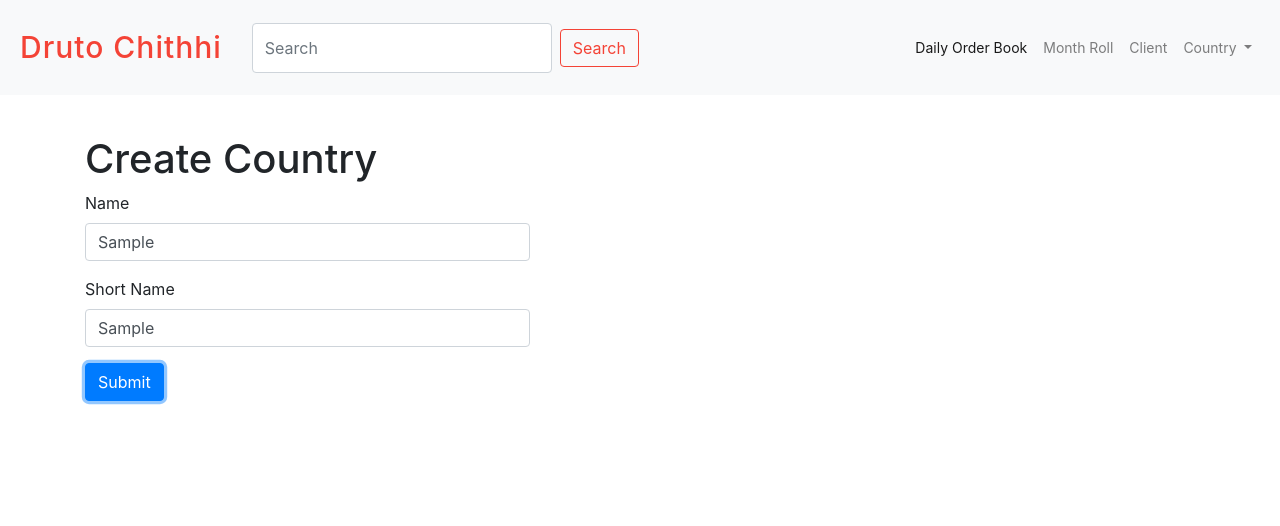
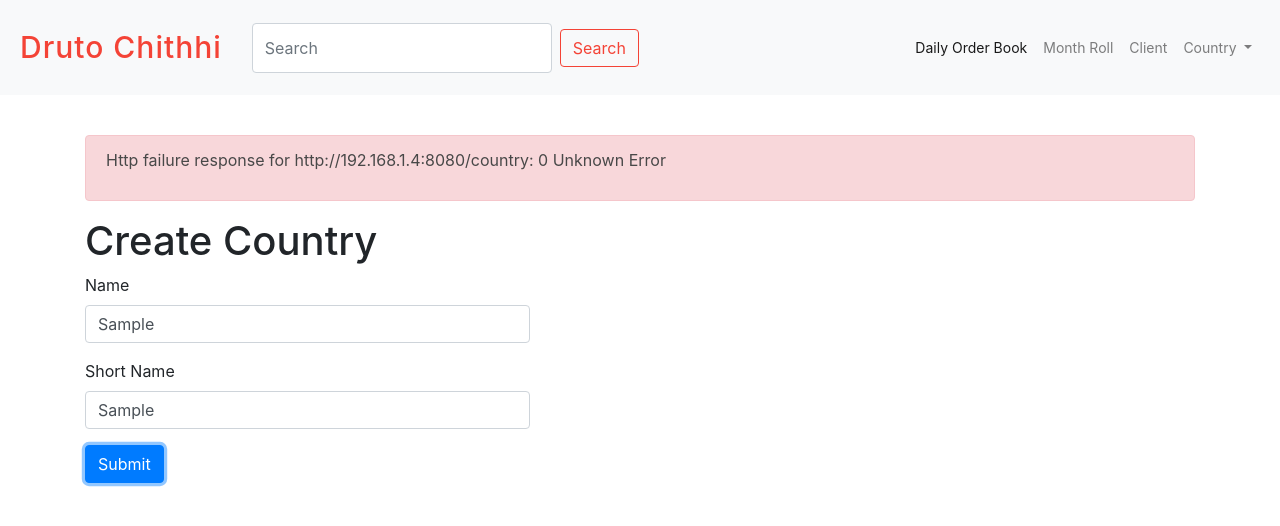
Before and after one commit to paawak/sandbox, an Angular app in the folder clojure/druto-chithhi/druto-chithhi-ui/: page /country/new in a window 1280 px wide. Both pictures are taken after typing "Sample", "Sample" into the empty fields and a click on the button "Submit". Shown: the top 526 px of the page. Built offline with nearby package versions, Linux system fonts and the light colour scheme; no server answers.

Commit message:
displaying error message

```diff
--- a/clojure/druto-chithhi/druto-chithhi-ui/src/app/country/country-create/country-create.component.html
+++ b/clojure/druto-chithhi/druto-chithhi-ui/src/app/country/country-create/country-create.component.html
@@ -1,4 +1,9 @@
 <section id="newCountry">
+  <div *ngIf="httpErrorMessage" class="alert alert-danger" role="alert">
+    <p>
+      {{httpErrorMessage}}
+    </p>
+  </div>
   <div class="form-group">
     <div class="row">
       <div class="col-md-5">
@@ -11,6 +16,7 @@
                    id="name"
                    name="name"
                    [(ngModel)]="newCountry.name"
+                   required
                    >
           </div>
 
@@ -20,7 +26,9 @@
                    class="form-control"
                    id="shortname"
                    name="shortname"
-                   [(ngModel)]="newCountry.shortname">
+                   [(ngModel)]="newCountry.shortname"
+                   required
+                   >
           </div>
 
           <button type="button" class="btn btn-primary" (click)="createNewCountry()" >Submit</button>
--- a/clojure/druto-chithhi/druto-chithhi-ui/src/app/country/country-create/country-create.component.ts
+++ b/clojure/druto-chithhi/druto-chithhi-ui/src/app/country/country-create/country-create.component.ts
@@ -1,7 +1,7 @@
 import { Component, OnInit } from '@angular/core';
+import { HttpErrorResponse } from '@angular/common/http';
 
 import { Country } from '../country.model';
-
 import { CountryService } from '../country.service';
 
 @Component({
@@ -11,12 +11,14 @@ import { CountryService } from '../country.service';
 })
 export class CountryCreateComponent implements OnInit {
 
-  private newCountry: Country;
+  newCountry: Country;
+  httpErrorMessage: string = null;
 
   constructor(private countryService: CountryService) { }
 
   ngOnInit() {
     this.newCountry = new Country();
+    this.httpErrorMessage = null;
   }
 
   public createNewCountry() {
@@ -25,8 +27,9 @@ export class CountryCreateComponent implements OnInit {
       (data) => {
         console.log('Data: ' + data);
       },
-      (error) => {
-        console.error(error);
+      (errorResponse: HttpErrorResponse) => {
+        this.httpErrorMessage = errorResponse.message;
+        console.error('Error creating new Country: ' + errorResponse);
       }
     );
   }
```
